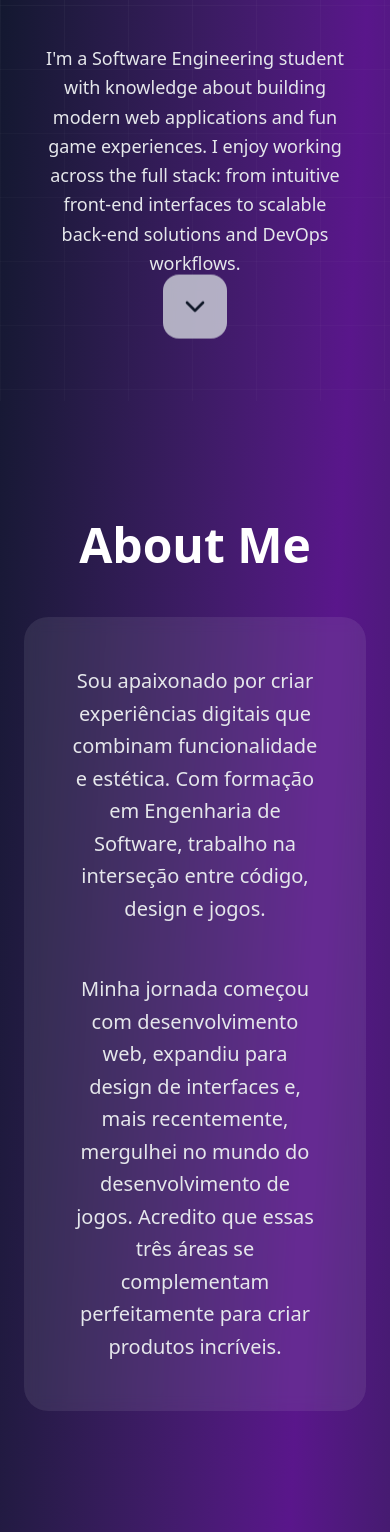
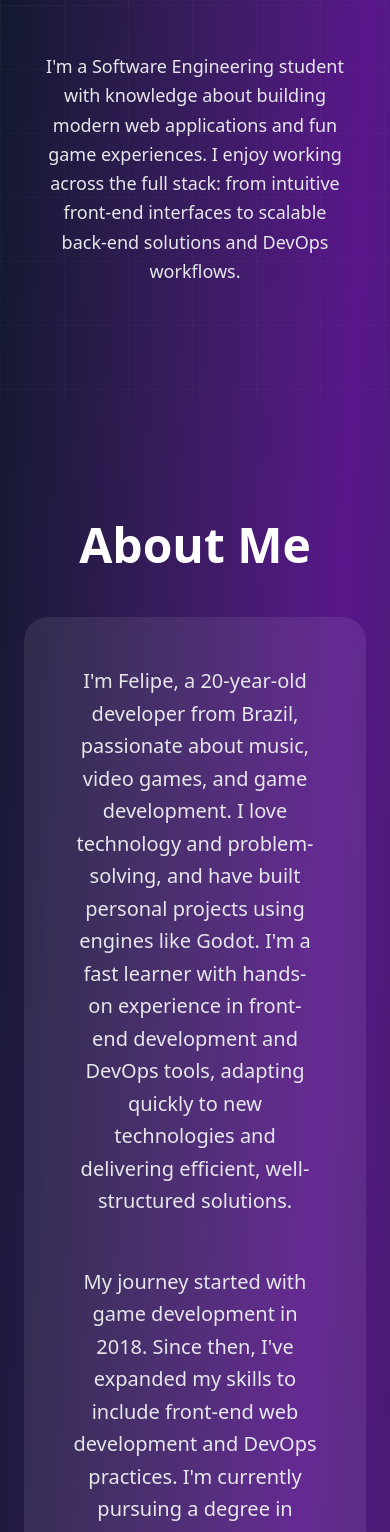
Before and after one commit to felipe-rf/portfolio, a React (Vite) app: page / in a window 390 px wide. Shown: the part 443-1975 px from the top of the page. Built offline with nearby package versions, Linux system fonts and the light colour scheme.

Commit message:
fixed aboutme and responsivity

```diff
--- a/src/components/AboutMe.tsx
+++ b/src/components/AboutMe.tsx
@@ -8,15 +8,20 @@ export default function AboutMe() {
         <h2 className="text-5xl font-bold mb-12 text-center">About Me</h2>
         <div className="bg-gray-300/10 backdrop-blur-sm rounded-3xl p-12 flex flex-col items-center text-center gap-6">
           <p className="text-xl text-gray-200 leading-relaxed mb-6 max-w-3xl">
-            Sou apaixonado por criar experiências digitais que combinam
-            funcionalidade e estética. Com formação em Engenharia de Software,
-            trabalho na interseção entre código, design e jogos.
+            I'm Felipe, a 20-year-old developer from Brazil, passionate about
+            music, video games, and game development. I love technology and
+            problem-solving, and have built personal projects using engines like
+            Godot. I'm a fast learner with hands-on experience in front-end
+            development and DevOps tools, adapting quickly to new technologies
+            and delivering efficient, well-structured solutions.
           </p>
           <p className="text-xl text-gray-200 leading-relaxed max-w-3xl">
-            Minha jornada começou com desenvolvimento web, expandiu para design
-            de interfaces e, mais recentemente, mergulhei no mundo do
-            desenvolvimento de jogos. Acredito que essas três áreas se
-            complementam perfeitamente para criar produtos incríveis.
+            My journey started with game development in 2018. Since then, I've
+            expanded my skills to include front-end web development and DevOps
+            practices. I'm currently pursuing a degree in Software Engineering,
+            which has further enhanced my understanding of software development
+            principles and best practices. I also work on independent games as a
+            hobby, combining my love for coding and creativity.
           </p>
         </div>
       </div>
--- a/src/components/Hero.tsx
+++ b/src/components/Hero.tsx
@@ -21,8 +21,8 @@ export default function Hero() {
             </div>
 
             {/* Text Content */}
-            <div className="flex flex-col lg:items-start text-left mds:items-center">
-              <h1 className="text-4xljustify-start md:text-6xl lg:text-7xl font-bold mb-6 md:mb-8 text-white">
+            <div className="flex flex-col lg:items-start text-left sm:items-center">
+              <h1 className="text-4xl justify-start md:text-6xl lg:text-7xl font-bold mb-6 md:mb-8 text-white">
                 Felipe Ferreira
               </h1>
               <div className="flex flex-wrap gap-2 md:gap-3 justify-center mb-6 md:mb-8">
@@ -50,8 +50,8 @@ export default function Hero() {
 
         {/* Scroll Indicator */}
         <div className="absolute bottom-12 left-1/2 transform -translate-x-1/2">
-          <div className="w-16 h-16 rounded-2xl bg-gray-300/80 backdrop-blur-sm flex items-center justify-center animate-bounce">
-            <ChevronDown size={32} className="text-gray-900" />
+          <div className="w-16 h-16 rounded-2xl bg-gray-300/80 backdrop-blur-sm items-center justify-center animate-bounce hidden md:flex ">
+            <ChevronDown size={32} className="text-gray-900 " />
           </div>
         </div>
       </div>
```
Also changed, not shown: src/pages/Porfolio.tsx (+8 -0 lines), public/Portfolio.png (added).
